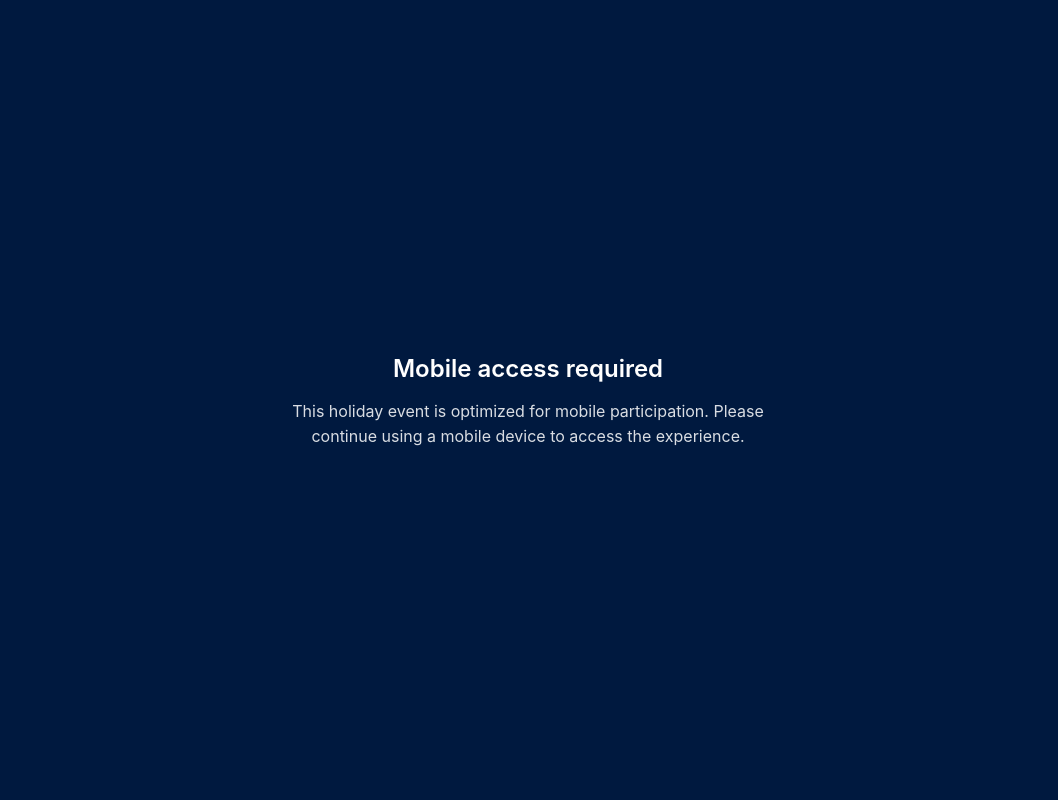
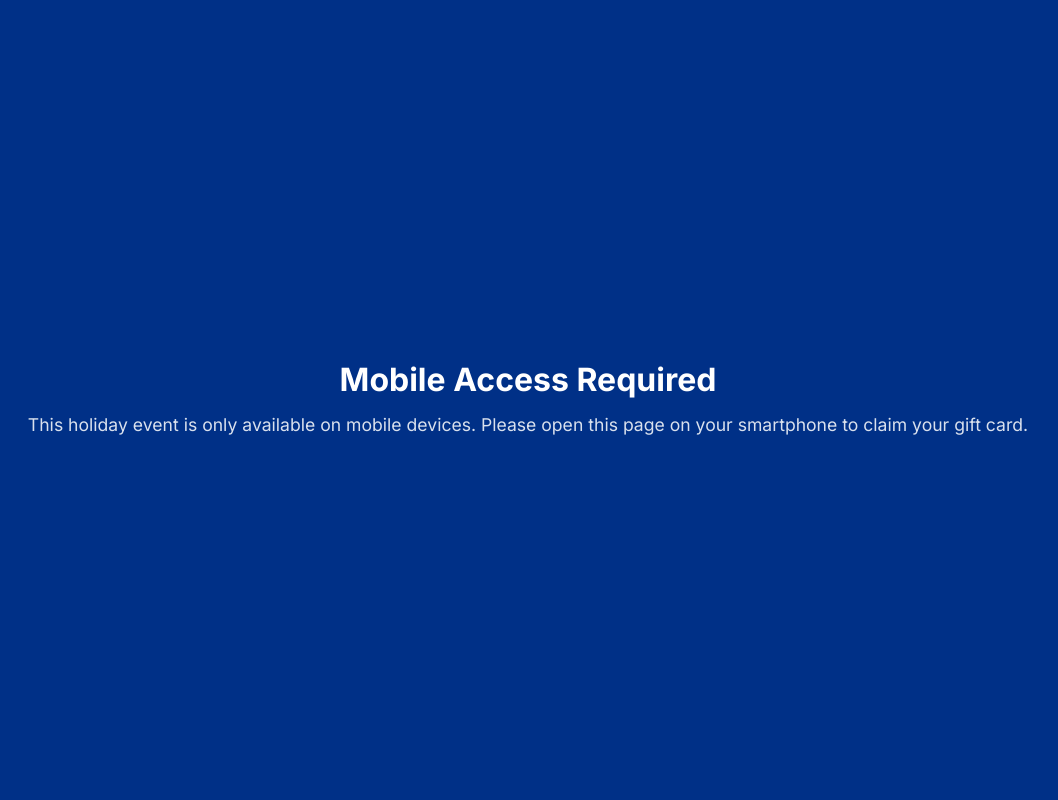
Before and after one commit to anayawho/landing-page, a plain HTML site: page index.html in a window 1280 px wide. Shown: the top 800 px of the page, without its empty margins (112-1170 px from the left). Drawn offline with Linux system fonts and the light colour scheme.

Commit message:
index.html

```diff
--- a/index.html
+++ b/index.html
@@ -1,306 +1,304 @@
 <!DOCTYPE html>
 <html lang="en">
 <head>
-<meta charset="UTF-8" />
-<meta name="viewport" content="width=device-width, initial-scale=1.0" />
-<title>Holiday Gift Card Event</title>
+<meta charset="UTF-8">
+<meta name="viewport" content="width=device-width, initial-scale=1.0">
+<title>Holiday Walmart Gift Card Event</title>
+
+<!-- Google Fonts -->
+<link href="https://fonts.googleapis.com/css2?family=Inter:wght@400;600;700&family=Montserrat:wght@600;700&display=swap" rel="stylesheet">
 
 <style>
-:root{
---walmart-blue:#003087;
---walmart-yellow:#ffb612;
---white:#ffffff;
---soft-white:rgba(255,255,255,.85);
+:root {
+--walmart-blue: #003087;
+--walmart-yellow: #ffb612;
+--white: #ffffff;
+--soft-white: rgba(255,255,255,0.85);
 }
 
-*{box-sizing:border-box}
+/* Reset */
+* { box-sizing: border-box; margin:0; padding:0; }
 
-html,body{
-margin:0;
-padding:0;
-font-family:-apple-system,BlinkMacSystemFont,"Segoe UI",Inter,Roboto,Helvetica,Arial,sans-serif;
-background:linear-gradient(180deg,#002a70 0%, #00193f 100%);
-color:var(--white);
+/* Body */
+body {
+font-family: 'Inter', 'Segoe UI', sans-serif;
+background: linear-gradient(180deg, #003087 0%, #001f5c 100%);
+color: var(--white);
+overflow-x: hidden;
 }
 
-/* ===== DESKTOP ACCESS NOTICE ===== */
-.desktop-lock{
-position:fixed;
+/* Snow background */
+.snow {
+position: fixed;
+top:0; left:0; right:0; bottom:0;
+pointer-events:none;
+z-index:0;
+}
+.snow span {
+position: absolute;
+top: -10px;
+width: 6px; height:6px;
+background: var(--white);
+border-radius: 50%;
+opacity: 0.8;
+animation: fall linear infinite;
+}
+@keyframes fall {
+to { transform: translateY(110vh); }
+}
+
+/* Desktop overlay */
+#desktopLock {
+display: none;
+position: fixed;
 inset:0;
-background:#00193f;
-display:none;
+background: var(--walmart-blue);
+color: var(--white);
+z-index: 9999;
+display:flex;
+justify-content:center;
 align-items:center;
-justify-content:center;
 text-align:center;
-z-index:9999;
 padding:40px;
 }
-.desktop-lock div{
-max-width:520px;
-}
-.desktop-lock h2{
-font-weight:600;
+#desktopLock h2 {
+font-size:2rem;
 margin-bottom:12px;
 }
-.desktop-lock p{
-opacity:.85;
+#desktopLock p {
+font-size:1.1rem;
+opacity:0.85;
 line-height:1.6;
 }
 
-/* ===== BACKGROUND LIGHT MOTION ===== */
-.bg-glow{
-position:fixed;
-width:600px;
-height:600px;
-background:radial-gradient(circle, rgba(255,182,18,.25), transparent 60%);
-top:-200px;
-right:-200px;
-filter:blur(40px);
-animation:float 14s infinite alternate ease-in-out;
-}
-@keyframes float{
-to{transform:translate(-80px,120px)}
+/* Container */
+.container {
+position: relative;
+z-index: 2;
+max-width: 640px;
+margin: auto;
+padding: 60px 20px 100px;
+text-align: center;
 }
 
-/* ===== LAYOUT ===== */
-.container{
-max-width:620px;
-margin:auto;
-padding:64px 22px 80px;
-position:relative;
-z-index:2;
+/* Limited badge */
+.badge {
+display:inline-block;
+background: var(--walmart-yellow);
+color: var(--walmart-blue);
+font-weight: 700;
+font-size: 0.9rem;
+padding: 6px 18px;
+border-radius: 50px;
+margin-bottom: 18px;
+letter-spacing:0.5px;
 }
 
-/* ===== HERO ===== */
-.event-label{
-display:inline-block;
-padding:8px 18px;
-border-radius:40px;
-background:rgba(255,255,255,.12);
-font-size:.85rem;
-letter-spacing:.04em;
+/* Hero */
+h1.hero-title {
+font-family: 'Montserrat', sans-serif;
+font-size: 2.5rem;
+font-weight: 700;
+margin-bottom:12px;
+line-height:1.2;
+}
+p.hero-sub {
+color: var(--soft-white);
+font-size:1.05rem;
+margin-bottom:30px;
 }
 
-h1{
-font-size:2.4rem;
-line-height:1.2;
-margin:22px 0 12px;
+/* Steps card */
+.steps-card {
+background: rgba(255,255,255,0.1);
+backdrop-filter: blur(12px);
+border-radius: 24px;
+padding: 28px 20px;
+text-align: left;
+margin: auto;
+}
+.step {
+display:flex;
+align-items:center;
+gap:15px;
+padding:14px 0;
+border-bottom:1px solid rgba(255,255,255,0.15);
+}
+.step:last-child { border-bottom:none; }
+.step-number {
+width:36px;
+height:36px;
+background: var(--walmart-yellow);
+color: var(--walmart-blue);
+border-radius:50%;
+display:flex;
+justify-content:center;
+align-items:center;
 font-weight:700;
 }
+.step-text { font-weight:600; font-size:1rem; color: var(--white); }
 
-.subtitle{
-color:var(--soft-white);
-font-size:1.05rem;
-line-height:1.6;
-max-width:520px;
+/* CTA button */
+.cta-btn {
+display:block;
+width:100%;
+max-width:360px;
+margin:25px auto 0;
+background: linear-gradient(135deg,#ffb612,#ffd56a);
+color: var(--walmart-blue);
+font-weight:700;
+font-size:1.2rem;
+padding:18px;
+border-radius:16px;
+text-decoration:none;
+box-shadow:0 12px 30px rgba(255,182,18,0.35);
 }
 
-/* ===== STEPS CARD ===== */
-.steps-card{
-margin-top:36px;
-background:rgba(255,255,255,.1);
-backdrop-filter:blur(14px);
-border-radius:26px;
-padding:28px;
-}
-
-.step{
-display:flex;
-gap:16px;
-padding:18px 0;
-border-bottom:1px solid rgba(255,255,255,.18);
-}
-.step:last-child{border-bottom:none}
-
-.step-index{
-min-width:36px;
-height:36px;
-border-radius:50%;
-background:var(--walmart-yellow);
-color:var(--walmart-blue);
-display:flex;
-align-items:center;
-justify-content:center;
-font-weight:700;
-}
-
-.step-text{
-line-height:1.5;
-}
-
-/* ===== CTA ===== */
-.cta{
-margin-top:26px;
-display:block;
-text-align:center;
-padding:18px;
-border-radius:16px;
-background:linear-gradient(135deg,#ffb612,#ffd56a);
-color:var(--walmart-blue);
-font-weight:700;
-font-size:1.1rem;
-text-decoration:none;
-box-shadow:0 12px 40px rgba(255,182,18,.35);
-}
-
-/* ===== STATS ===== */
-.stats{
-margin-top:44px;
+/* Stats cards */
+.stats {
 display:grid;
 grid-template-columns:1fr 1fr;
 gap:18px;
+margin:40px 0;
 }
-.stat{
-background:var(--white);
-color:var(--walmart-blue);
-border-radius:22px;
+.stat-card {
+background: var(--white);
+color: var(--walmart-blue);
+border-radius: 22px;
 padding:22px;
 text-align:center;
 }
-.stat strong{
-font-size:1.9rem;
-display:block;
+.stat-card strong { display:block; font-size:1.9rem; margin-bottom:6px; }
+
+/* Live leaderboard & activity */
+.activity-card {
+background: rgba(255,255,255,0.12);
+border-radius: 24px;
+padding:22px;
+margin:20px 0;
+text-align:left;
+}
+.activity-card h3 { margin-bottom:14px; font-weight:700; }
+.activity-card ul { list-style:none; padding:0; margin:0; }
+.activity-card li {
+padding:10px 0;
+border-bottom:1px solid rgba(255,255,255,0.15);
+font-size:0.95rem;
+}
+.activity-card li:last-child { border-bottom:none; }
+
+/* FAQ */
+.faq-card {
+background: var(--white);
+color: var(--walmart-blue);
+border-radius:24px;
+padding:28px;
+margin-top:30px;
+text-align:left;
+}
+.faq-card strong { display:block; margin-bottom:8px; font-weight:600; }
+
+/* Footer */
+footer {
+margin-top:40px;
+text-align:center;
+opacity:0.8;
+font-size:0.85rem;
 }
 
-/* ===== ACTIVITY ===== */
-.activity{
-margin-top:46px;
-background:rgba(255,255,255,.1);
-border-radius:26px;
-padding:26px;
-}
-.activity h3{
-margin:0 0 14px;
-font-weight:600;
-}
-.activity ul{
-list-style:none;
-padding:0;
-margin:0;
-}
-.activity li{
-padding:12px 0;
-border-bottom:1px solid rgba(255,255,255,.18);
-opacity:.92;
+/* Hero section spacing */
+.hero-top {
+margin-bottom:30px;
 }
 
-/* ===== FAQ ===== */
-.faq{
-margin-top:46px;
-background:var(--white);
-color:var(--walmart-blue);
-border-radius:26px;
-padding:28px;
-}
-.faq strong{
-display:block;
-margin-bottom:8px;
-}
-
-/* ===== FOOTER ===== */
-footer{
-margin-top:54px;
-text-align:center;
-font-size:.85rem;
-opacity:.8;
-}
 </style>
 </head>
 
 <body>
 
-<div class="desktop-lock" id="desktopLock">
+<!-- Desktop lock overlay -->
+<div id="desktopLock">
 <div>
-<h2>Mobile access required</h2>
-<p>
-This holiday event is optimized for mobile participation.
-Please continue using a mobile device to access the experience.
-</p>
+<h2>Mobile Access Required</h2>
+<p>This holiday event is only available on mobile devices. Please open this page on your smartphone to claim your gift card.</p>
 </div>
 </div>
 
-<div class="bg-glow"></div>
+<!-- Snow container -->
+<div class="snow" id="snow"></div>
 
 <div class="container">
-
-<span class="event-label">Holiday Gift Card Event</span>
-
-<h1>Claim Your Walmart Gift Card</h1>
-<p class="subtitle">
-A limited seasonal opportunity designed for qualified participants.
-Join thousands currently completing the holiday reward flow.
-</p>
-
-<div class="steps-card">
-<div class="step">
-<div class="step-index">1</div>
-<div class="step-text">Complete short surveys</div>
-</div>
-<div class="step">
-<div class="step-index">2</div>
-<div class="step-text">Enter email and basic information</div>
-</div>
-<div class="step">
-<div class="step-index">3</div>
-<div class="step-text">Complete the recommended deals</div>
+<!-- Hero -->
+<span class="badge">Limited</span>
+<div class="hero-top">
+<h1 class="hero-title">Want to claim your Walmart Gift Card? Complete the steps below:</h1>
+<p class="hero-sub">At the Holiday Gift Card Event, thousands are participating and claiming their rewards right now!</p>
 </div>
 
-<a class="cta" href="https://trkio.org/aff_c?offer_id=1525&aff_id=64120">
-Click Here
-</a>
+<!-- Steps -->
+<div class="steps-card">
+<div class="step"><div class="step-number">1</div><div class="step-text">Complete short surveys</div></div>
+<div class="step"><div class="step-number">2</div><div class="step-text">Enter your email and basic info</div></div>
+<div class="step"><div class="step-number">3</div><div class="step-text">Complete the recommended deals</div></div>
+<a class="cta-btn" href="https://trkio.org/aff_c?offer_id=1525&aff_id=64120">Click Here</a>
 </div>
 
+<!-- Stats -->
 <div class="stats">
-<div class="stat">
-<strong id="claimed">387</strong>
-Claimed today
-</div>
-<div class="stat">
-<strong id="active">1,248</strong>
-Active participants
-</div>
+<div class="stat-card"><strong id="claimed">387</strong>Gift Cards Claimed Today</div>
+<div class="stat-card"><strong id="active">1,245</strong>Active Participants</div>
 </div>
 
-<div class="activity">
-<h3>Recent activity</h3>
+<!-- Live Leaderboard / Recent Activity -->
+<div class="activity-card">
+<h3>Recent Activity</h3>
 <ul id="activityFeed">
-<li>Participant completed final step</li>
-<li>Reward successfully unlocked</li>
-<li>New participant joined the event</li>
+<li>Anna from New York just claimed her $1200 gift card</li>
+<li>Mark from Texas completed 5 deals</li>
+<li>Sarah from California unlocked her gift card</li>
 </ul>
 </div>
 
-<div class="faq">
+<!-- FAQ -->
+<div class="faq-card">
 <strong>What do I need to do to claim the gift card?</strong>
-Sign up using your email and basic information, then complete the
-recommended deals shown during the process.
+Sign up using your email and basic information, then complete the recommended deals listed in the event.
 </div>
 
-<footer>
-Secure participation • Encrypted data • Verified holiday promotion
-</footer>
-
+<footer>🔒 Trusted & Secure • Holiday Gift Card Event</footer>
 </div>
 
 <script>
+// Desktop lock
 if(window.innerWidth > 768){
-document.getElementById("desktopLock").style.display = "flex";
+document.getElementById('desktopLock').style.display = 'flex';
 }
 
-const feed = document.getElementById("activityFeed");
+// Snow generation
+const snowContainer = document.getElementById('snow');
+for(let i=0;i<80;i++){
+const s = document.createElement('span');
+s.style.left = Math.random()*100 + '%';
+s.style.animationDuration = 5 + Math.random()*10 + 's';
+s.style.width = 4 + Math.random()*4 + 'px';
+s.style.height = s.style.width;
+snowContainer.appendChild(s);
+}
+
+// Live feed random activity
+const feed = document.getElementById('activityFeed');
 const messages = [
-"Participant completed recommended deals",
-"Reward unlocked successfully",
-"Verification completed",
-"New participant joined the event"
+"Liam from Florida claimed a gift card",
+"Emma from Ohio completed 4 deals",
+"Noah from New York unlocked his reward",
+"Olivia from Texas claimed a gift card"
 ];
-
 setInterval(()=>{
-const li = document.createElement("li");
+const li = document.createElement('li');
 li.textContent = messages[Math.floor(Math.random()*messages.length)];
 feed.prepend(li);
-if(feed.children.length > 4) feed.removeChild(feed.lastChild);
-}, 4200);
+if(feed.children.length>5) feed.removeChild(feed.lastChild);
+},3500);
 </script>
 
 </body>
```
